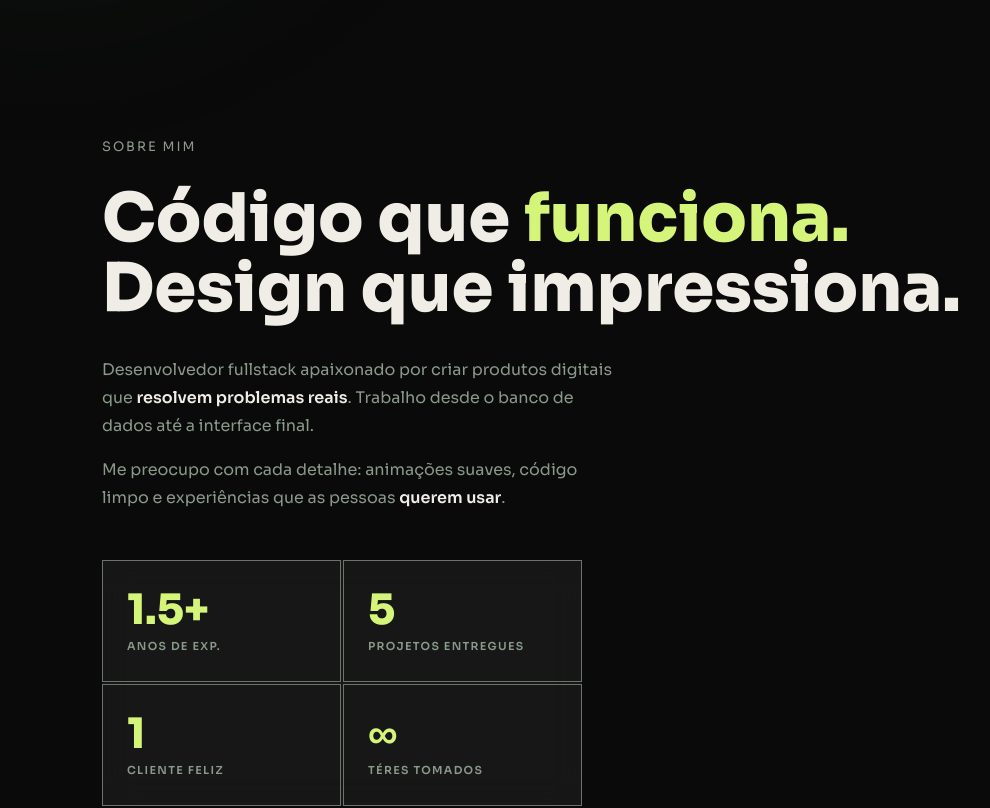
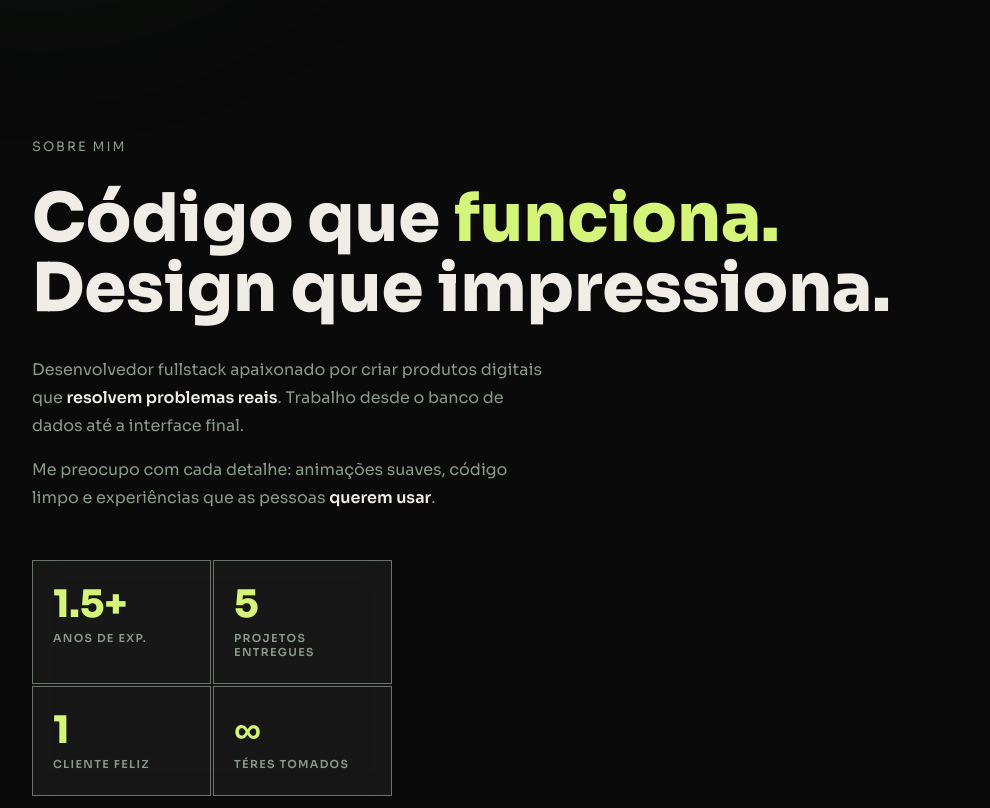
Before and after one commit to pedrohrdev/portfolio, a React (Vite) app: page / in a window 1280 px wide. Shown: the part 820-1628 px from the top of the page, without its empty margins (58-1048 px from the left). Built offline with nearby package versions, Linux system fonts and the light colour scheme.

Commit message:
fix: Add and implement the footer for all resolutions.

```diff
--- a/package.json
+++ b/package.json
@@ -10,6 +10,7 @@
     "preview": "vite preview"
   },
   "dependencies": {
+    "lucide-react": "^1.8.0",
     "react": "^19.2.4",
     "react-dom": "^19.2.4"
   },
--- a/src/components/About.jsx
+++ b/src/components/About.jsx
@@ -1,54 +1,36 @@
 import styles from '../styles/About.module.css';
 
 function About() {
-
     return (
-
         <section className={styles.aboutContainer} id='about'>
             <div className={styles.aboutContent}>
 
+                <div className={styles.aboutText}>
                     <h2>SOBRE MIM</h2>
-
                     <h3 className={styles.aboutHeadline}>
                         Código que <span className={styles.highlight}>funciona.</span><br />
                         Design que impressiona.
                     </h3>
-
                     <p className={styles.aboutDescription}>
                         Desenvolvedor fullstack apaixonado por criar produtos
                         digitais que <strong>resolvem problemas reais</strong>. Trabalho desde o banco de
                         dados até a interface final.
                     </p>
-
                     <p className={styles.aboutDescription}>
                         Me preocupo com cada detalhe:
                         animações suaves, código limpo e experiências que as pessoas <strong>querem usar</strong>.
                     </p>
-
                     <div className={styles.aboutInfo}>
-                    <div className={styles.infoXp}>
-                        <span>1.5+</span>
-                        <p>ANOS DE EXP.</p>
-                    </div>
-                    <div className={styles.infoProjects}>
-                        <span>5</span>
-                        <p>PROJETOS ENTREGUES</p>
-                    </div>
-                    <div className={styles.infoClients}>
-                        <span>1</span>
-                        <p>CLIENTE FELIZ</p>
-                    </div>
-                    <div className={styles.infoTerere}>
-                        <span>∞</span>
-                        <p>TÉRES TOMADOS</p>
+                        <div><span>1.5+</span><p>ANOS DE EXP.</p></div>
+                        <div><span>5</span><p>PROJETOS ENTREGUES</p></div>
+                        <div><span>1</span><p>CLIENTE FELIZ</p></div>
+                        <div><span>∞</span><p>TÉRES TOMADOS</p></div>
                     </div>
                 </div>
 
             </div>
         </section>
-
-    )
-
+    );
 }
 
 export default About;
--- a/src/components/Footer.jsx
+++ b/src/components/Footer.jsx
@@ -0,0 +1,49 @@
+import styles from '../styles/Footer.module.css';
+
+const socials = [
+  {
+    href: 'https://github.com/pedrohrdev',
+    label: 'GitHub',
+    svg: <svg xmlns="http://www.w3.org/2000/svg" width="20" height="20" viewBox="0 0 24 24" fill="currentColor"><path d="M12 0C5.37 0 0 5.37 0 12c0 5.31 3.435 9.795 8.205 11.385.6.105.825-.255.825-.57 0-.285-.015-1.23-.015-2.235-3.015.555-3.795-.735-4.035-1.41-.135-.345-.72-1.41-1.23-1.695-.42-.225-1.02-.78-.015-.795.945-.015 1.62.87 1.845 1.23 1.08 1.815 2.805 1.305 3.495.99.105-.78.42-1.305.765-1.605-2.67-.3-5.46-1.335-5.46-5.925 0-1.305.465-2.385 1.23-3.225-.12-.3-.54-1.53.12-3.18 0 0 1.005-.315 3.3 1.23.96-.27 1.98-.405 3-.405s2.04.135 3 .405c2.295-1.56 3.3-1.23 3.3-1.23.66 1.65.24 2.88.12 3.18.765.84 1.23 1.905 1.23 3.225 0 4.605-2.805 5.625-5.475 5.925.435.375.81 1.095.81 2.22 0 1.605-.015 2.895-.015 3.3 0 .315.225.69.825.57A12.02 12.02 0 0 0 24 12c0-6.63-5.37-12-12-12z"/></svg>
+  },
+  {
+    href: 'https://www.linkedin.com/in/pedro-rossi-a2b068347/',
+    label: 'LinkedIn',
+    svg: <svg xmlns="http://www.w3.org/2000/svg" width="20" height="20" viewBox="0 0 24 24" fill="currentColor"><path d="M20.447 20.452h-3.554v-5.569c0-1.328-.027-3.037-1.852-3.037-1.853 0-2.136 1.445-2.136 2.939v5.667H9.351V9h3.414v1.561h.046c.477-.9 1.637-1.85 3.37-1.85 3.601 0 4.267 2.37 4.267 5.455v6.286zM5.337 7.433a2.062 2.062 0 0 1-2.063-2.065 2.064 2.064 0 1 1 2.063 2.065zm1.782 13.019H3.555V9h3.564v11.452zM22.225 0H1.771C.792 0 0 .774 0 1.729v20.542C0 23.227.792 24 1.771 24h20.451C23.2 24 24 23.227 24 22.271V1.729C24 .774 23.2 0 22.222 0h.003z"/></svg>
+  },
+  {
+    href: 'https://www.youtube.com/@pedrorossidev',
+    label: 'YouTube',
+    svg: <svg xmlns="http://www.w3.org/2000/svg" width="20" height="20" viewBox="0 0 24 24" fill="currentColor"><path d="M23.498 6.186a3.016 3.016 0 0 0-2.122-2.136C19.505 3.545 12 3.545 12 3.545s-7.505 0-9.377.505A3.017 3.017 0 0 0 .502 6.186C0 8.07 0 12 0 12s0 3.93.502 5.814a3.016 3.016 0 0 0 2.122 2.136c1.871.505 9.376.505 9.376.505s7.505 0 9.377-.505a3.015 3.015 0 0 0 2.122-2.136C24 15.93 24 12 24 12s0-3.93-.502-5.814zM9.545 15.568V8.432L15.818 12l-6.273 3.568z"/></svg>
+  },
+  {
+    href: 'https://www.instagram.com/pedrorossiz/',
+    label: 'Instagram',
+    svg: <svg xmlns="http://www.w3.org/2000/svg" width="20" height="20" viewBox="0 0 24 24" fill="currentColor"><path d="M12 2.163c3.204 0 3.584.012 4.85.07 3.252.148 4.771 1.691 4.919 4.919.058 1.265.069 1.645.069 4.849 0 3.205-.012 3.584-.069 4.849-.149 3.225-1.664 4.771-4.919 4.919-1.266.058-1.644.07-4.85.07-3.204 0-3.584-.012-4.849-.07-3.26-.149-4.771-1.699-4.919-4.92-.058-1.265-.07-1.644-.07-4.849 0-3.204.013-3.583.07-4.849.149-3.227 1.664-4.771 4.919-4.919 1.266-.057 1.645-.069 4.849-.069zM12 0C8.741 0 8.333.014 7.053.072 2.695.272.273 2.69.073 7.052.014 8.333 0 8.741 0 12c0 3.259.014 3.668.072 4.948.2 4.358 2.618 6.78 6.98 6.98C8.333 23.986 8.741 24 12 24c3.259 0 3.668-.014 4.948-.072 4.354-.2 6.782-2.618 6.979-6.98.059-1.28.073-1.689.073-4.948 0-3.259-.014-3.667-.072-4.947-.196-4.354-2.617-6.78-6.979-6.98C15.668.014 15.259 0 12 0zm0 5.838a6.162 6.162 0 1 0 0 12.324 6.162 6.162 0 0 0 0-12.324zM12 16a4 4 0 1 1 0-8 4 4 0 0 1 0 8zm6.406-11.845a1.44 1.44 0 1 0 0 2.881 1.44 1.44 0 0 0 0-2.881z"/></svg>
+  },
+  {
+    href: 'https://wa.me/5544991262009',
+    label: 'WhatsApp',
+    svg: <svg xmlns="http://www.w3.org/2000/svg" width="20" height="20" viewBox="0 0 24 24" fill="currentColor"><path d="M17.472 14.382c-.297-.149-1.758-.867-2.03-.967-.273-.099-.471-.148-.67.15-.197.297-.767.966-.94 1.164-.173.199-.347.223-.644.075-.297-.15-1.255-.463-2.39-1.475-.883-.788-1.48-1.761-1.653-2.059-.173-.297-.018-.458.13-.606.134-.133.298-.347.446-.52.149-.174.198-.298.298-.497.099-.198.05-.371-.025-.52-.075-.149-.669-1.612-.916-2.207-.242-.579-.487-.5-.669-.51-.173-.008-.371-.01-.57-.01-.198 0-.52.074-.792.372-.272.297-1.04 1.016-1.04 2.479 0 1.462 1.065 2.875 1.213 3.074.149.198 2.096 3.2 5.077 4.487.709.306 1.262.489 1.694.625.712.227 1.36.195 1.871.118.571-.085 1.758-.719 2.006-1.413.248-.694.248-1.289.173-1.413-.074-.124-.272-.198-.57-.347m-5.421 7.403h-.004a9.87 9.87 0 0 1-5.031-1.378l-.361-.214-3.741.982.998-3.648-.235-.374a9.86 9.86 0 0 1-1.51-5.26c.001-5.45 4.436-9.884 9.888-9.884 2.64 0 5.122 1.03 6.988 2.898a9.825 9.825 0 0 1 2.893 6.994c-.003 5.45-4.437 9.884-9.885 9.884m8.413-18.297A11.815 11.815 0 0 0 12.05 0C5.495 0 .16 5.335.157 11.892c0 2.096.547 4.142 1.588 5.945L.057 24l6.305-1.654a11.882 11.882 0 0 0 5.683 1.448h.005c6.554 0 11.89-5.335 11.893-11.893a11.821 11.821 0 0 0-3.48-8.413z"/></svg>
+  },
+];
+
+function Footer() {
+  return (
+    <footer className={styles.footer}>
+      <div className={styles.footerInner}>
+        <span className={styles.logo}>P.</span>
+        <div className={styles.socials}>
+          {socials.map(({ svg, href, label }) => (
+            <a key={label} href={href} target="_blank" rel="noopener noreferrer" aria-label={label} className={styles.socialLink}>
+              {svg}
+            </a>
+          ))}
+        </div>
+        <p className={styles.copy}>© {new Date().getFullYear()} Pedro Ross — Todos os direitos reservados.</p>
+      </div>
+    </footer>
+  );
+}
+
+export default Footer;
--- a/src/pages/Home/Home.jsx
+++ b/src/pages/Home/Home.jsx
@@ -4,6 +4,7 @@
 import About from '../../components/About';
 import Skills from '../../components/Skills';
 import Contato from '../../components/Contato';
+import Footer from '../../components/Footer';
 
 function Home() {
   return (
@@ -23,6 +24,8 @@
 
         <Contato />
 
+        <Footer />
+
       </main>
 
     </>
--- a/src/styles/About.module.css
+++ b/src/styles/About.module.css
@@ -1,21 +1,4 @@
-.prankCoffe {
-    font-size: 1.5rem;
-    position: relative;
-    display: inline-block;
-}
-.prankCoffe::after {
-    content: '';
-    position: absolute;
-    top: 40%;
-    left: 10%;
-    width: 100%;
-    height: 2px;
-    background: #e74c3c; /* cor vermelha pro risco, pode mudar */
-    transform: rotate(-35deg);
-    opacity: 0.9;
-
-}
-
+/* ── Container principal ── */
 .aboutContainer {
   margin-top: 4rem;
   min-height: 100vh;
@@ -23,14 +6,26 @@
   align-items: center;
   justify-content: center;
   padding: 80px 24px;
+  overflow: hidden;
 }
 
+/* ── Wrapper interno ── */
 .aboutContent {
-  max-width: 960px;
+  max-width: 1100px;
   width: 100%;
+  display: flex;
+  flex-direction: column;
+  align-items: center;
+  gap: 48px;
 }
 
-.aboutContent h2 {
+/* ── Bloco de texto ── */
+.aboutText {
+  width: 100%;
+  order: 2;
+}
+
+.aboutText h2 {
   font-size: 13px;
   font-weight: 400;
   letter-spacing: 0.15em;
@@ -40,14 +35,14 @@
 }
 
 .aboutHeadline {
-  font-size: clamp(40px, 7vw, 72px);
+  font-size: clamp(32px, 6vw, 67px);
   font-weight: 800;
   line-height: 1.05;
   color: #f0ede6;
   margin: 0 0 32px 0;
 }
 
-.aboutHeadline .highlight {
+.highlight {
   color: var(--accent);
 }
 
@@ -64,26 +59,27 @@
   font-weight: 600;
 }
 
+/* ── Grid de stats ── */
 .aboutInfo {
-      background: rgba(255, 255, 255, 0.055);
+  background: rgba(255, 255, 255, 0.055);
   backdrop-filter: blur(16px);
   display: grid;
   grid-template-columns: 1fr 1fr;
   gap: 2px;
   margin-top: 48px;
-  max-width: 480px;
+  max-width: 360px;
 }
 
 .aboutInfo > div {
   border: 1px solid #6a746a;
-  padding: 28px 24px;
+  padding: 24px 20px;
   display: flex;
   flex-direction: column;
   gap: 8px;
 }
 
 .aboutInfo > div span:first-child {
-  font-size: 42px;
+  font-size: 38px;
   font-weight: 800;
   color: var(--accent);
   line-height: 1;
@@ -98,37 +94,12 @@
   margin: 0;
 }
 
-.prankCoffe {
-  font-size: 42px !important;
-  font-weight: 800;
-  color: #c8f135 !important;
-  line-height: 1;
-  font-style: italic;
+
+/* ── Breakpoints ── */
+@media (min-width: 480px) {
+  .aboutContainer { padding: 80px 48px; }
 }
 
-.aboutMePhoto {
-  display: none;
+@media (min-width: 768px) {
+  .aboutContainer { padding: 80px 64px; }
 }
-
-@media(min-width: 374px) {
-  .aboutContainer {
-    padding: 80px 48px;
-    text-align: left;
-  }
-}
-
-@media(min-width: 767px) {
-
-  .aboutContainer {
-    padding: 80px 84px;
-  }
-
-}
-
-@media(min-width: 1024px) {
-  .aboutHeadline {
-    font-size: 67px;
-
-  }
-
-}
--- /dev/null
+++ b/src/styles/Footer.module.css
@@ -0,0 +1,44 @@
+.footer {
+  border-top: 1px solid rgba(255, 255, 255, 0.07);
+  padding: 48px 24px 32px;
+}
+
+.footerInner {
+  max-width: 1100px;
+  margin: 0 auto;
+  display: flex;
+  flex-direction: column;
+  align-items: center;
+  gap: 24px;
+}
+
+.logo {
+  font-size: 28px;
+  font-weight: 800;
+  color: #f0ede6;
+  letter-spacing: -0.02em;
+}
+
+.socials {
+  display: flex;
+  gap: 16px;
+}
+
+.socialLink {
+  color: #8a9a8a;
+  transition: color 0.2s ease, transform 0.2s ease;
+  display: flex;
+  align-items: center;
+}
+
+.socialLink:hover {
+  color: var(--accent);
+  transform: translateY(-2px);
+}
+
+.copy {
+  font-size: 12px;
+  color: #4a5a4a;
+  letter-spacing: 0.05em;
+  margin: 0;
+}
```
Also changed, not shown: src/assets/me.png, src/styles/Footer.css (deleted), 1 other file (tests, documents, lock files or other folders). Lines whose indentation alone changed are shown as unchanged.
